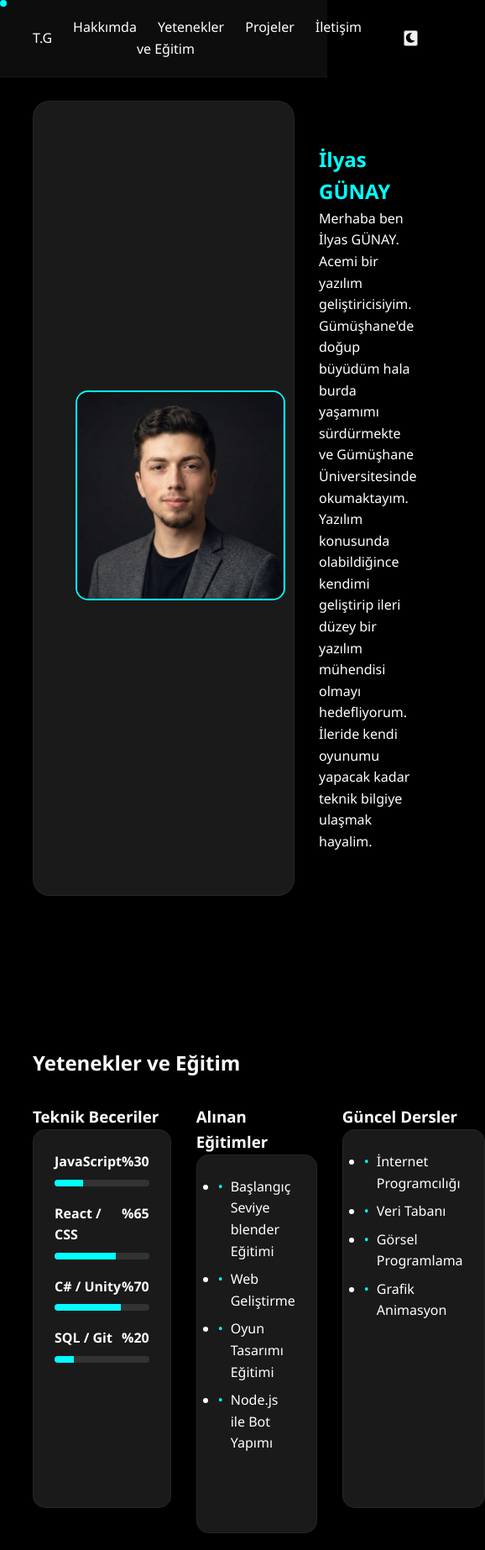
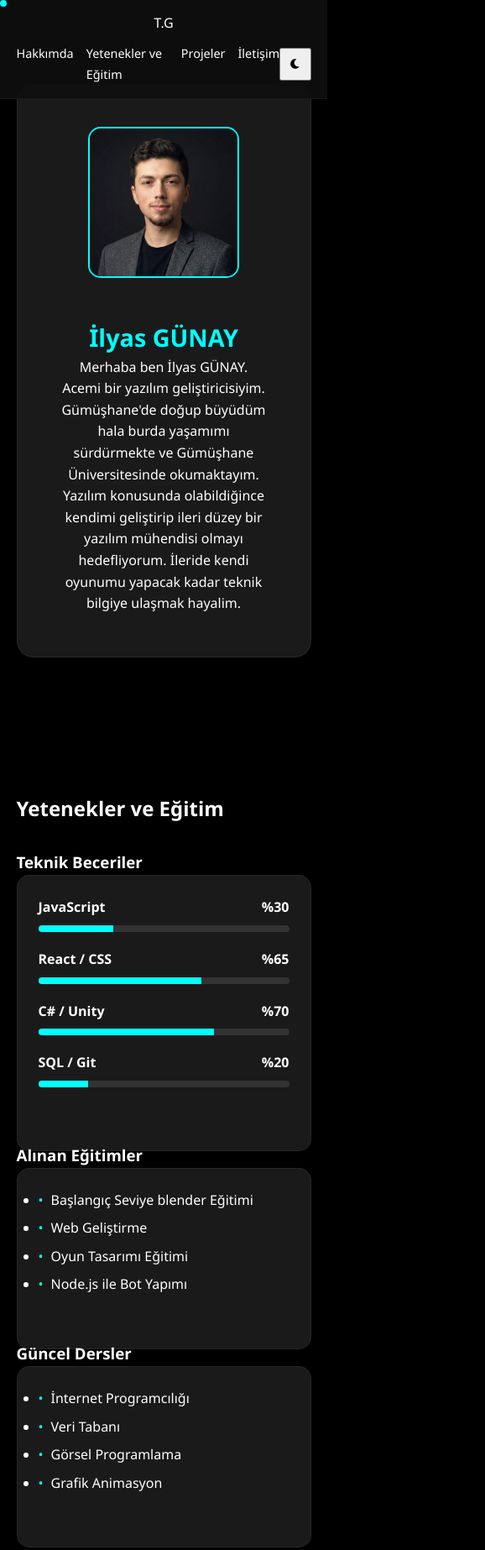
Before and after one commit to Mugiwara926/Mugiwara926.github.io, a plain HTML site: page index.html in a window 390 px wide. Shown: the top 1846 px of the page at 84% size, 578 px wide, since content can reach past the window. Drawn offline with Linux system fonts and the light colour scheme.

Commit message:
telefonlar ve tabletler için daha uygun hale getirildi

```diff
--- a/ana.css
+++ b/ana.css
@@ -211,3 +211,85 @@ body {
     margin: 0 15px;
     transition: 0.3s; }
 .sosyal-medya a:hover { color: var(--ana-renk); }
+
+@media (max-width: 1024px) {
+    .t-ekran {
+        padding: 100px 5% 40px;
+    }
+
+    .uc-sutun {
+        grid-template-columns: repeat(2, 1fr);
+        gap: 20px;
+    }
+
+    .prj-duzen {
+        grid-template-columns: repeat(2, 1fr);
+    }
+
+    .iletisim-duzen {
+        grid-template-columns: 1fr;
+    }
+}
+
+@media (max-width: 768px) {
+    #ana-nav {
+        padding: 15px 5%;
+        flex-direction: column;
+        gap: 10px;
+    }
+
+    .link-liste {
+        margin-right: 0;
+        gap: 15px;
+    }
+
+    .link-liste a {
+        margin-left: 0;
+        font-size: 0.9rem;
+    }
+
+    .hak-duzen {
+        flex-direction: column;
+        text-align: center;
+    }
+
+    .profil-foto {
+        width: 180px;
+        height: 180px;
+    }
+
+    .uc-sutun {
+        grid-template-columns: 1fr;
+    }
+
+    .prj-dusen {
+        grid-template-columns: 1fr;
+    }
+
+    .ana-kart {
+        padding: 30px 20px;
+    }
+
+    h1 {
+        font-size: 1.8rem;
+    }
+}
+
+@media (max-width: 480px) {
+    .cift-liste {
+        max-height: none;
+    }
+
+    .cift-liste li {
+        width: 100%;
+    }
+
+    .nav-sag {
+        width: 100%;
+        justify-content: space-between;
+    }
+
+    #tema-btn {
+        padding: 10px;
+    }
+}
--- a/index.html
+++ b/index.html
@@ -110,7 +110,7 @@
     <section id="iletisim" class="t-ekran">
         <div class="yy">
             <h2 class="bolum-baslik">İletişim</h2>
-            <div class="iletisim-izgara">
+            <div class="iletisim-duzen">
 
                 <div class="liste-kart">
                     <h3>Bana Mesaj Gönder</h3>
@@ -127,7 +127,7 @@
                     <ul class="tek-liste">
                         <li><i class="fas fa-envelope"></i> ilyas@mail.com</li>
                         <li><i class="fab fa-linkedin"></i> linkedin.com/in/ilyas</li>
-                        <li><i class="fab fa-github"></i> github.com/ilyas</li>
+                        <li><i class="fab fa-github"></i> github.com/Mugiwara926</li>
                         <li><i class="fas fa-location-dot"></i> Gümüşhane, Türkiye</li>
                     </ul>
                     <div class="iletisim-not">
--- a/script.js
+++ b/script.js
@@ -72,9 +72,9 @@ if (iletisimFormu) {
     });
 }
 
-
-
-
+if ('ontouchstart' in window) {
+    fare.style.display = "none";
+}
 
 window.onload = () => {
     projeSuz("hepsi");
```
